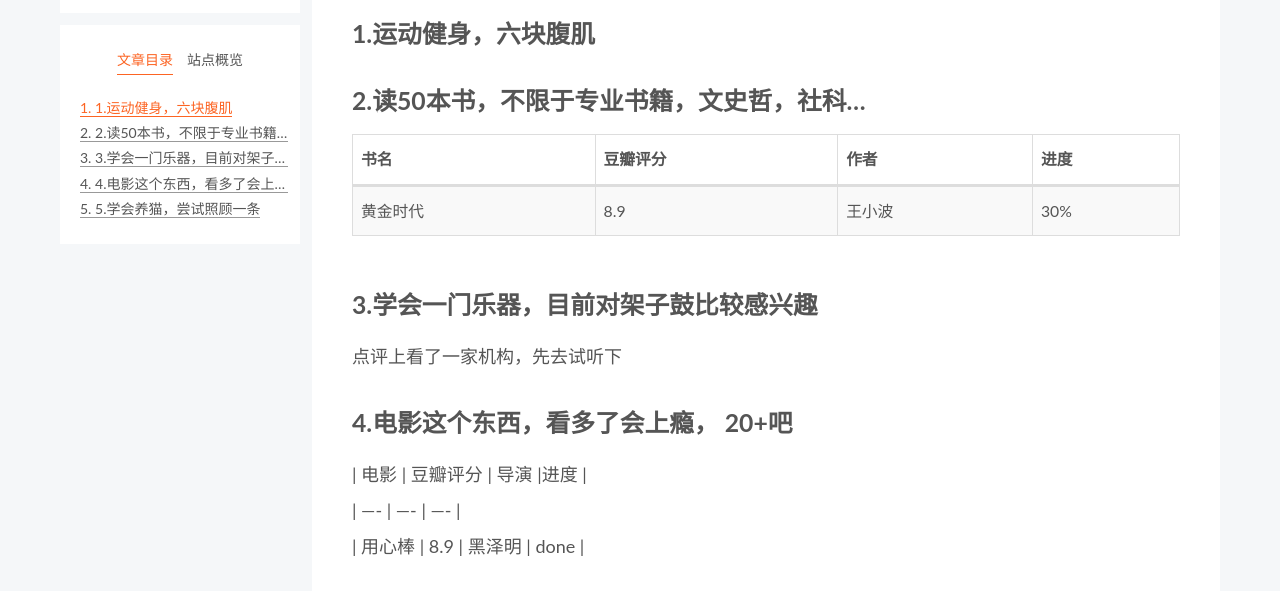
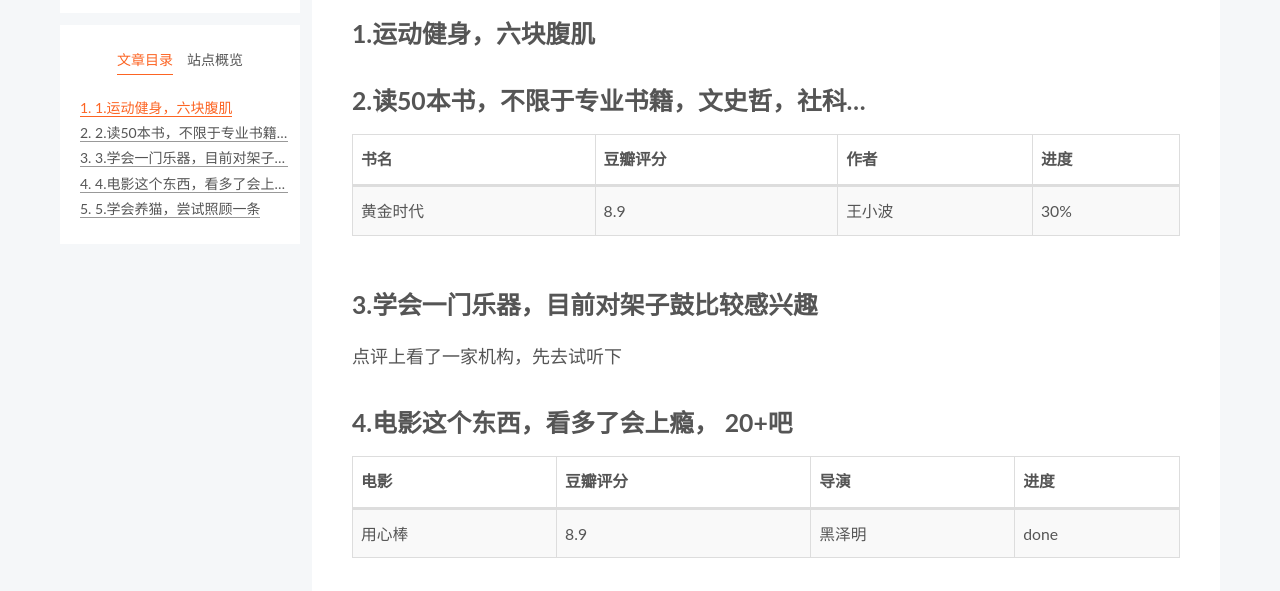
Before and after one commit to 0xc9e36/0xc9e36.github.io, a plain HTML site: page 2021/05/01/start/index.html in a window 1280 px wide. Shown: the part 209-800 px from the top of the page. Drawn offline with Linux system fonts and the light colour scheme.

Commit message:
Site updated: 2021-05-02 12:05:52

```diff
--- a/2021/05/01/start/index.html
+++ b/2021/05/01/start/index.html
@@ -20,15 +20,15 @@
     var CONFIG = {"hostname":"example.com","root":"/","scheme":"Pisces","version":"7.8.0","exturl":false,"sidebar":{"position":"left","display":"post","padding":18,"offset":12,"onmobile":false},"copycode":{"enable":false,"show_result":false,"style":null},"back2top":{"enable":true,"sidebar":false,"scrollpercent":false},"bookmark":{"enable":false,"color":"#222","save":"auto"},"fancybox":false,"mediumzoom":false,"lazyload":false,"pangu":false,"comments":{"style":"tabs","active":null,"storage":true,"lazyload":false,"nav":null},"algolia":{"hits":{"per_page":10},"labels":{"input_placeholder":"Search for Posts","hits_empty":"We didn't find any results for the search: ${query}","hits_stats":"${hits} results found in ${time} ms"}},"localsearch":{"enable":false,"trigger":"auto","top_n_per_article":1,"unescape":false,"preload":false},"motion":{"enable":true,"async":false,"transition":{"post_block":"fadeIn","post_header":"slideDownIn","post_body":"slideDownIn","coll_header":"slideLeftIn","sidebar":"slideUpIn"}}};
   </script>
 
-  <meta name="description" content="1.运动健身，六块腹肌2.读50本书，不限于专业书籍，文史哲，社科…   书名 豆瓣评分 作者 进度    黄金时代 8.9 王小波 30%   3.学会一门乐器，目前对架子鼓比较感兴趣点评上看了一家机构，先去试听下 4.电影这个东西，看多了会上瘾， 20+吧|  电影   | 豆瓣评分  | 导演  |进度 ||  —-  | —-  | —-  || 用心棒  | 8.9 | 黑泽明 | do">
+  <meta name="description" content="1.运动健身，六块腹肌2.读50本书，不限于专业书籍，文史哲，社科…   书名 豆瓣评分 作者 进度    黄金时代 8.9 王小波 30%   3.学会一门乐器，目前对架子鼓比较感兴趣点评上看了一家机构，先去试听下 4.电影这个东西，看多了会上瘾， 20+吧   电影 豆瓣评分 导演 进度    用心棒 8.9 黑泽明 done   5.学会养猫，尝试照顾一条准备领养，有空去看看">
 <meta property="og:type" content="article">
 <meta property="og:title" content="2021目标">
 <meta property="og:url" content="http://example.com/2021/05/01/start/index.html">
 <meta property="og:site_name" content="卖鱼记">
-<meta property="og:description" content="1.运动健身，六块腹肌2.读50本书，不限于专业书籍，文史哲，社科…   书名 豆瓣评分 作者 进度    黄金时代 8.9 王小波 30%   3.学会一门乐器，目前对架子鼓比较感兴趣点评上看了一家机构，先去试听下 4.电影这个东西，看多了会上瘾， 20+吧|  电影   | 豆瓣评分  | 导演  |进度 ||  —-  | —-  | —-  || 用心棒  | 8.9 | 黑泽明 | do">
+<meta property="og:description" content="1.运动健身，六块腹肌2.读50本书，不限于专业书籍，文史哲，社科…   书名 豆瓣评分 作者 进度    黄金时代 8.9 王小波 30%   3.学会一门乐器，目前对架子鼓比较感兴趣点评上看了一家机构，先去试听下 4.电影这个东西，看多了会上瘾， 20+吧   电影 豆瓣评分 导演 进度    用心棒 8.9 黑泽明 done   5.学会养猫，尝试照顾一条准备领养，有空去看看">
 <meta property="og:locale" content="zh_CN">
 <meta property="article:published_time" content="2021-05-01T06:16:23.000Z">
-<meta property="article:modified_time" content="2021-05-02T04:03:36.495Z">
+<meta property="article:modified_time" content="2021-05-02T04:05:17.284Z">
 <meta name="twitter:card" content="summary">
 
 <link rel="canonical" href="http://example.com/2021/05/01/start/">
@@ -184,7 +184,7 @@
                   <i class="far fa-calendar-check"></i>
                 </span>
                 <span class="post-meta-item-text">更新于</span>
-                <time title="修改时间：2021-05-02 12:03:36" itemprop="dateModified" datetime="2021-05-02T12:03:36+08:00">2021-05-02</time>
+                <time title="修改时间：2021-05-02 12:05:17" itemprop="dateModified" datetime="2021-05-02T12:05:17+08:00">2021-05-02</time>
               </span>
             <span class="post-meta-item">
               <span class="post-meta-item-icon">
@@ -224,7 +224,22 @@
 </tr>
 </tbody></table>
 <h2 id="3-学会一门乐器，目前对架子鼓比较感兴趣"><a href="#3-学会一门乐器，目前对架子鼓比较感兴趣" class="headerlink" title="3.学会一门乐器，目前对架子鼓比较感兴趣"></a>3.学会一门乐器，目前对架子鼓比较感兴趣</h2><p>点评上看了一家机构，先去试听下</p>
-<h2 id="4-电影这个东西，看多了会上瘾，-20-吧"><a href="#4-电影这个东西，看多了会上瘾，-20-吧" class="headerlink" title="4.电影这个东西，看多了会上瘾， 20+吧"></a>4.电影这个东西，看多了会上瘾， 20+吧</h2><p>|  电影   | 豆瓣评分  | 导演  |进度 |<br>|  —-  | —-  | —-  |<br>| 用心棒  | 8.9 | 黑泽明 | done |</p>
+<h2 id="4-电影这个东西，看多了会上瘾，-20-吧"><a href="#4-电影这个东西，看多了会上瘾，-20-吧" class="headerlink" title="4.电影这个东西，看多了会上瘾， 20+吧"></a>4.电影这个东西，看多了会上瘾， 20+吧</h2><table>
+<thead>
+<tr>
+<th>电影</th>
+<th>豆瓣评分</th>
+<th>导演</th>
+<th>进度</th>
+</tr>
+</thead>
+<tbody><tr>
+<td>用心棒</td>
+<td>8.9</td>
+<td>黑泽明</td>
+<td>done</td>
+</tr>
+</tbody></table>
 <h2 id="5-学会养猫，尝试照顾一条"><a href="#5-学会养猫，尝试照顾一条" class="headerlink" title="5.学会养猫，尝试照顾一条"></a>5.学会养猫，尝试照顾一条</h2><p>准备领养，有空去看看</p>
 
     </div>
```
Also changed, not shown: index.html (+17 -2 lines).
